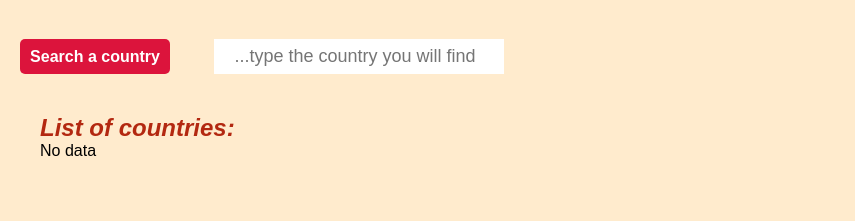
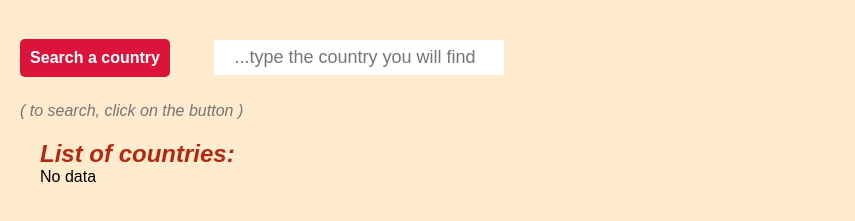
Before and after one commit to endriu17/AJAX_API, a plain HTML site: page index.html in a window 1280 px wide. Shown: the part 61-282 px from the top of the page, without its empty margins (0-855 px from the left). Drawn offline with nearby package versions, Linux system fonts and the light colour scheme.

Commit message:
fix apperance

```diff
--- a/index.html
+++ b/index.html
@@ -15,6 +15,7 @@
     <h1>Country search engine</h1>
     <button id="search">Search a country</button>
     <input id="country-name" type="text" placeholder="...type the country you will find"/>
+    <p>( to search, click on the button )</p>
     <h2>List of countries:</h2>
     <ul id="countries">
         <li>No data</li>
--- a/style.css
+++ b/style.css
@@ -82,19 +82,21 @@ td:nth-child(even){
 button {
     display: inline-block;
     border: none;
-    height: 35px;
     margin: 20px;
     width: 150px;
     font-size: 16px;
     font-weight: bold;
     border-radius: 5px;
     color: #fff;
-    background-color: crimson;
+    background-color: #dc143c;
     outline: none;
+    padding: 10px;
 }
 
 button:hover {
-    background-color: rgb(138, 13, 40);
+    background-color: #8a0d28;
+    transform: scale(1.1);
+    transition: 0.2s;
 }
 
 input {
@@ -106,3 +108,10 @@ input {
     border: none;
     font-size: 18px;
 }
+
+p {
+    color: #777474;
+    font-style: italic;
+    margin-left: 20px;
+    margin-top: 5px;
+}
```
Also changed, not shown: script.js (line endings or trailing spaces), 1 other file.
